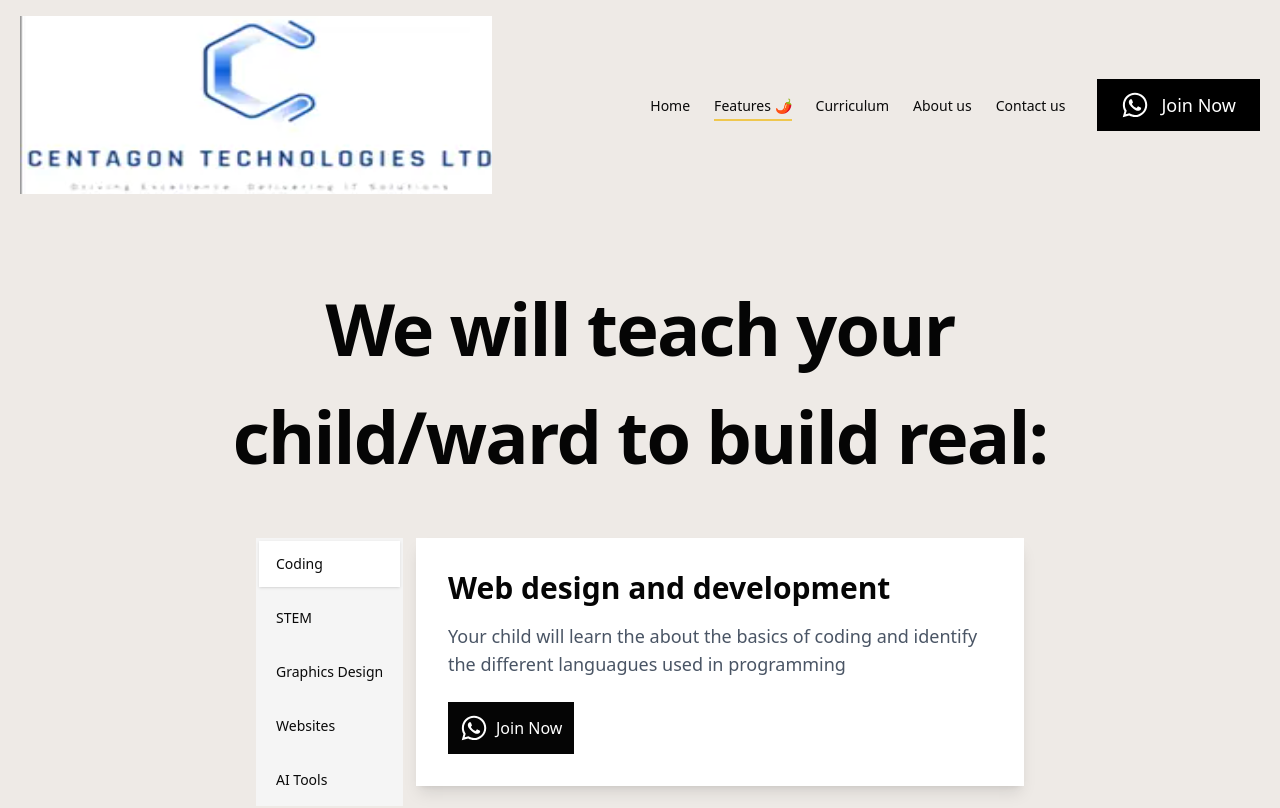
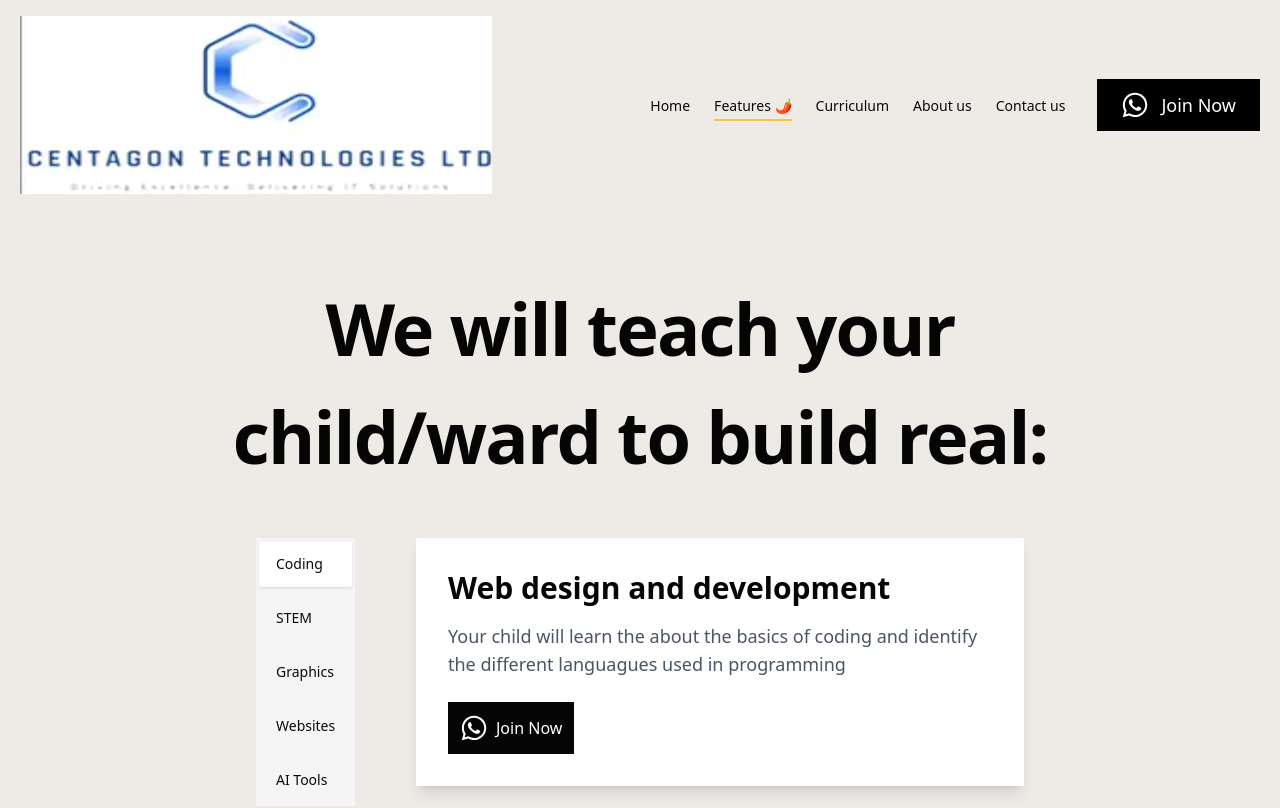
Before and after one commit to Samadewale21/SkillSummer, a Next.js app: page /features in a window 1280 px wide. Shown: the top 808 px of the page. Built offline with nearby package versions, Linux system fonts and the light colour scheme.

Commit message:
graphicslayout

```diff
--- a/data/featuresDetails.ts
+++ b/data/featuresDetails.ts
@@ -15,7 +15,7 @@ export const tabData = [
   },
   {
     value: "graphics design",
-    label: "Graphics Design",
+    label: "Graphics",
     title: "Graphic Design",
     description:
       "Children will bring their stories to life through template design and design graphics useful for web design.",
```
